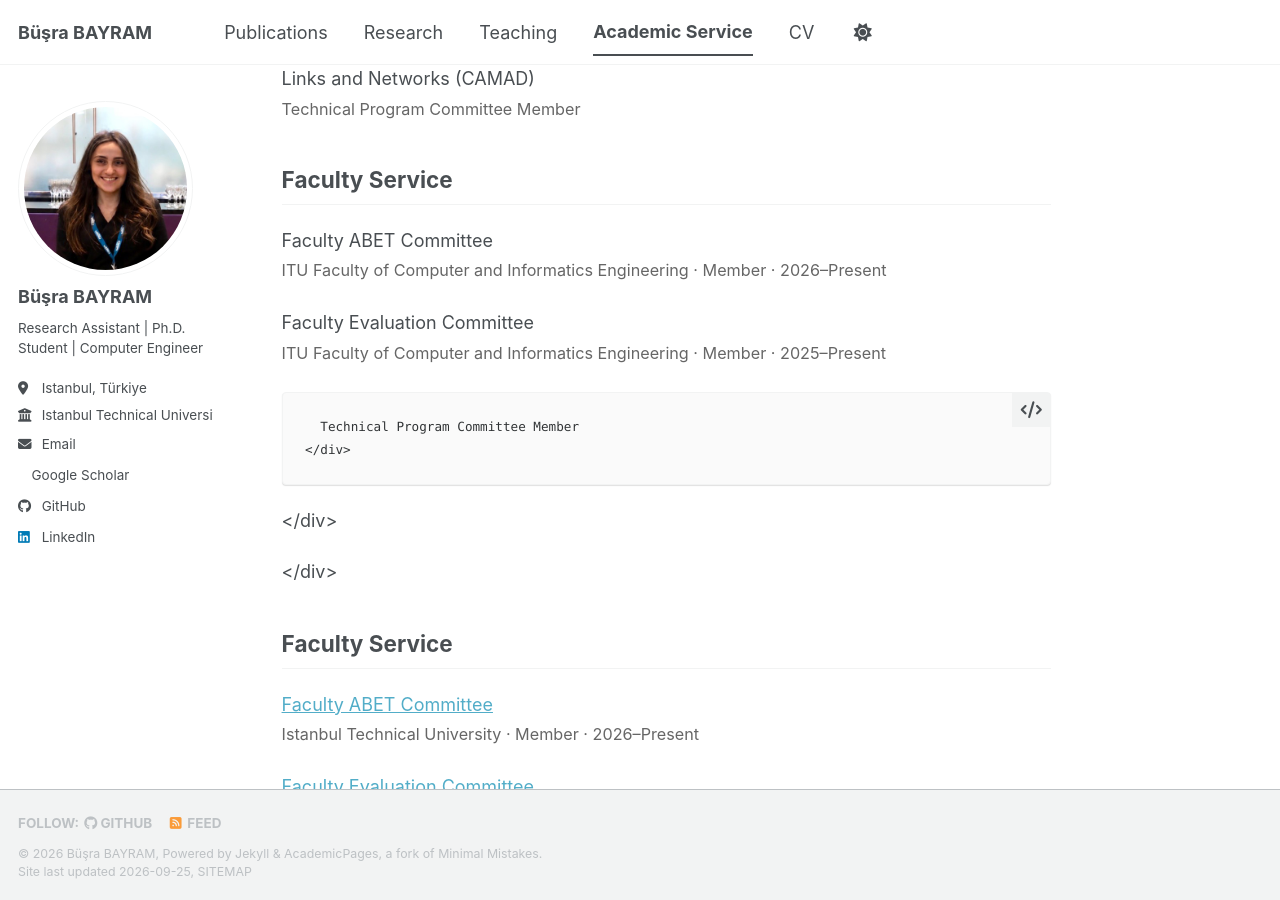
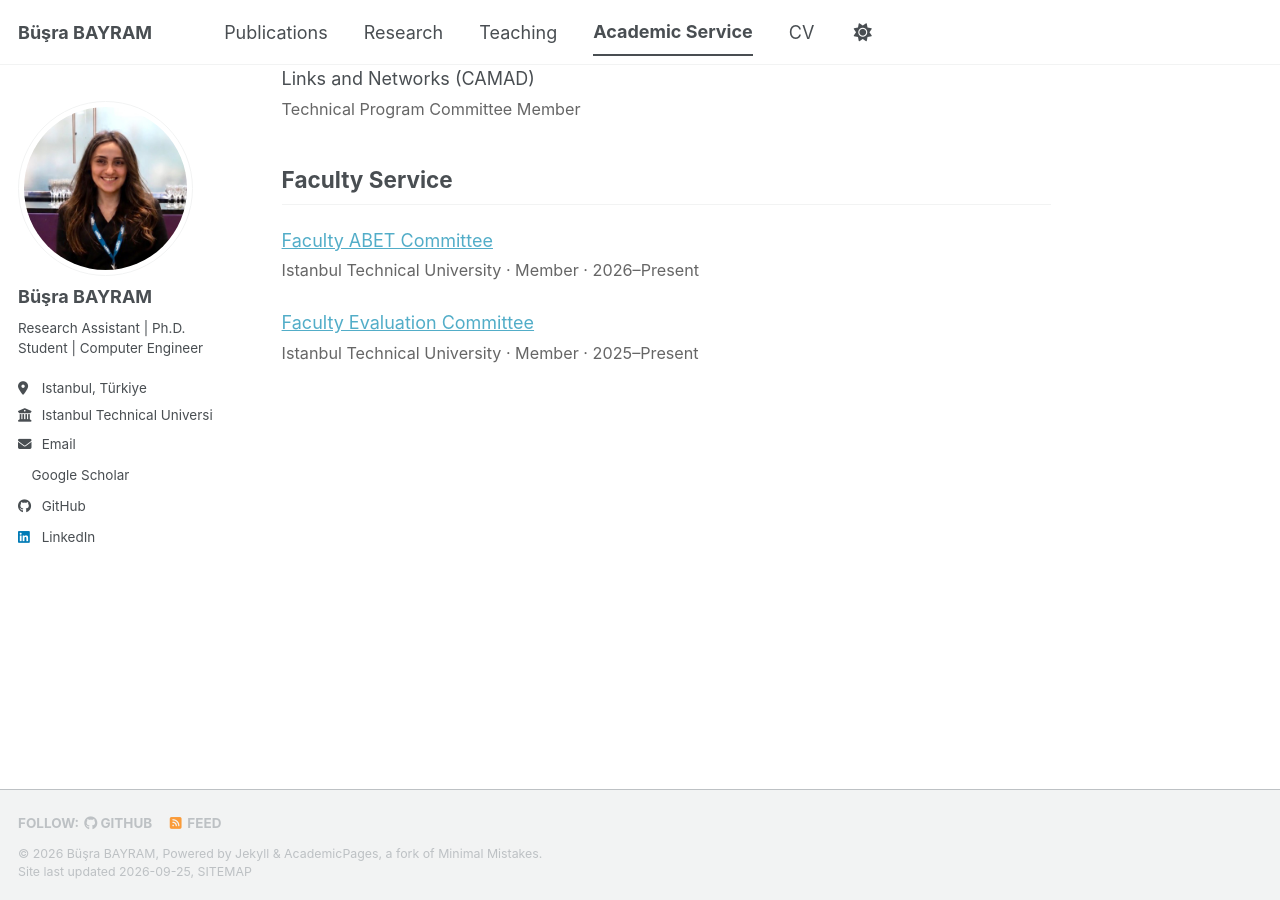
Before and after one commit to busrabyrm/busrabayram, a Jekyll site: the page built from _pages/service.md, in a window 1280 px wide and 900 px high, scrolled down 625 px. Built offline with Jekyll 4.4.1, drawn with Linux system fonts in a browser that asks for light colours; a style sheet for code colours, icons or effects is not loaded.

Commit message:
Update service.md

```diff
--- a/_pages/service.md
+++ b/_pages/service.md
@@ -36,14 +36,18 @@ author_profile: true
   </div>
 
   <div style="margin-bottom: 1.5rem;">
-    2nd Workshop on Digital Twin-enabled Network Applications and Services (TwinNetApp)
+    <a href="https://icc2025.ieee-icc.org/" target="_blank" rel="noopener">
+      2nd Workshop on Digital Twin-enabled Network Applications and Services (TwinNetApp)
+    </a>
     <div style="margin-top: 0.25rem; font-size: 0.9em; color: #666;">
       IEEE ICC · Technical Program Committee Member · 2025
     </div>
   </div>
 
   <div style="margin-bottom: 1.5rem;">
-    TwinNetApp Workshop
+    <a href="https://globecom2025.ieee-globecom.org/" target="_blank" rel="noopener">
+      TwinNetApp Workshop
+    </a>
     <div style="margin-top: 0.25rem; font-size: 0.9em; color: #666;">
       IEEE GLOBECOM Workshops · Technical Program Committee Member · 2025
     </div>
@@ -63,31 +67,7 @@ author_profile: true
 <div style="margin-top: 1.2rem;">
 
   <div style="margin-bottom: 1.5rem;">
-    Faculty ABET Committee
-    <div style="margin-top: 0.25rem; font-size: 0.9em; color: #666;">
-      ITU Faculty of Computer and Informatics Engineering · Member · 2026–Present
-    </div>
-  </div>
-
-  <div style="margin-bottom: 1.5rem;">
-    Faculty Evaluation Committee
-    <div style="margin-top: 0.25rem; font-size: 0.9em; color: #666;">
-      ITU Faculty of Computer and Informatics Engineering · Member · 2025–Present
-    </div>
-  </div>
-
-</div>      Technical Program Committee Member
-    </div>
-  </div>
-
-</div>
-
-<h2>Faculty Service</h2>
-
-<div style="margin-top: 1.2rem;">
-
-  <div style="margin-bottom: 1.5rem;">
-    <a href="https://www.itu.edu.tr/" target="_blank" rel="noopener">
+    <a href="https://bbf.itu.edu.tr/" target="_blank" rel="noopener">
       Faculty ABET Committee
     </a>
     <div style="margin-top: 0.25rem; font-size: 0.9em; color: #666;">
@@ -96,7 +76,7 @@ author_profile: true
   </div>
 
   <div style="margin-bottom: 1.5rem;">
-    <a href="https://www.itu.edu.tr/" target="_blank" rel="noopener">
+    <a href="https://bbf.itu.edu.tr/" target="_blank" rel="noopener">
       Faculty Evaluation Committee
     </a>
     <div style="margin-top: 0.25rem; font-size: 0.9em; color: #666;">
```
